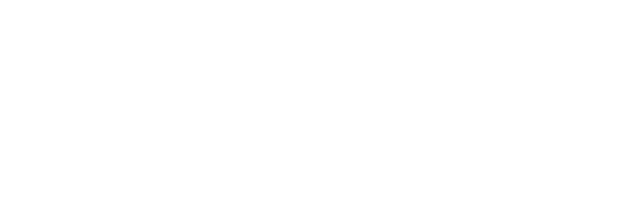
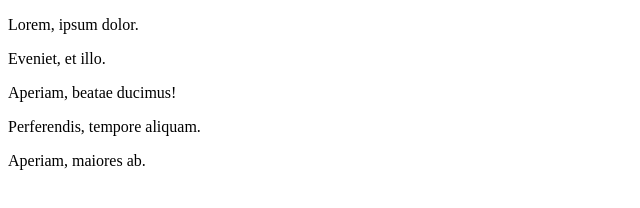
Before and after one commit to sanemerginn/kodluyoruzilkrepo, a plain HTML site: page index.html in a window 1280 px wide. Shown: the whole page, without its empty margins (0-640 px from the left). Drawn offline with Linux system fonts and the light colour scheme.

Commit message:
html files changed

```diff
--- /dev/null
+++ b/css/style.css
@@ -0,0 +1 @@
+/*dosyalarda degisiklik yapildi.*/
--- a/index.html
+++ b/index.html
@@ -6,6 +6,10 @@
     <title>Document</title>
 </head>
 <body>
-
+<p>Lorem, ipsum dolor.</p>
+<p>Eveniet, et illo.</p>
+<p>Aperiam, beatae ducimus!</p>
+<p>Perferendis, tempore aliquam.</p>
+<p>Aperiam, maiores ab.</p>
 </body>
 </html>
```
Also changed, not shown: scss/main.scss (added).
